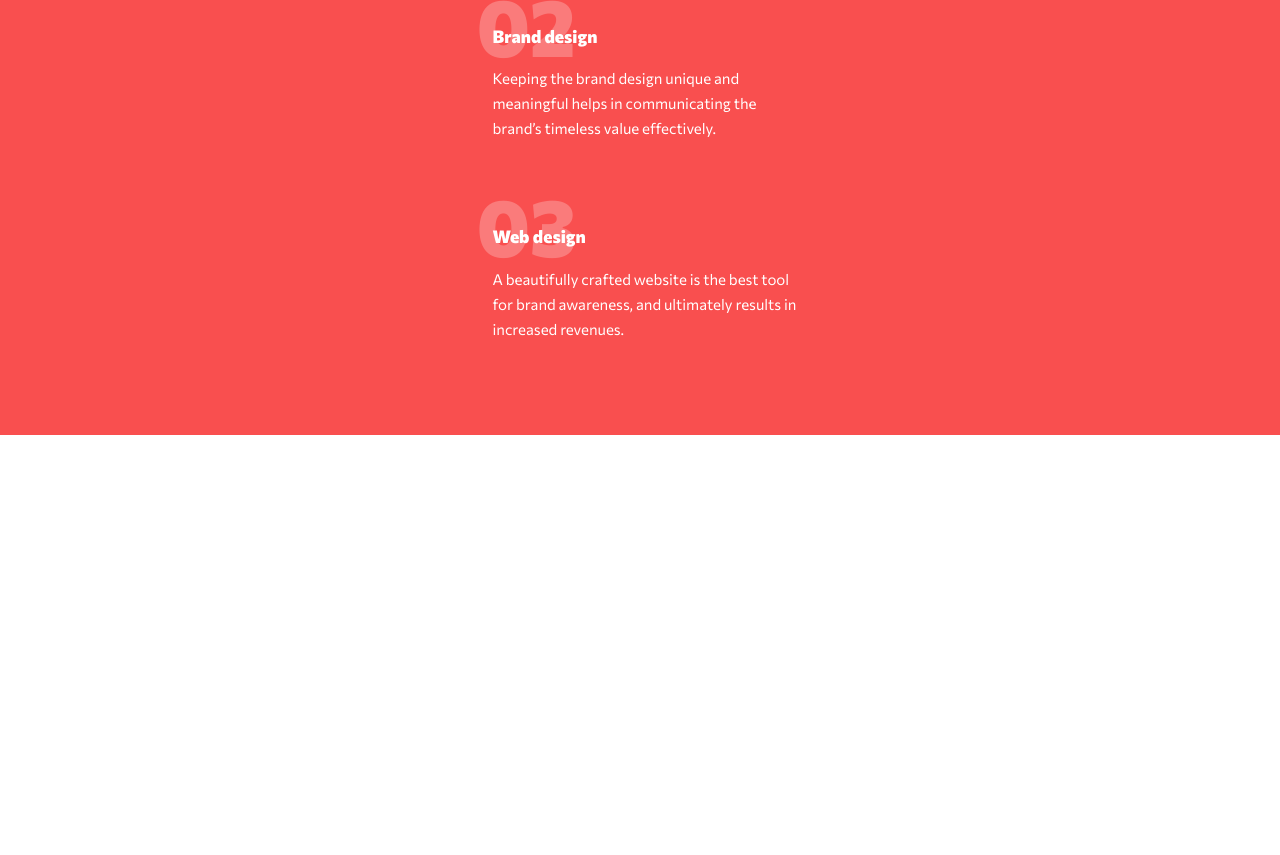
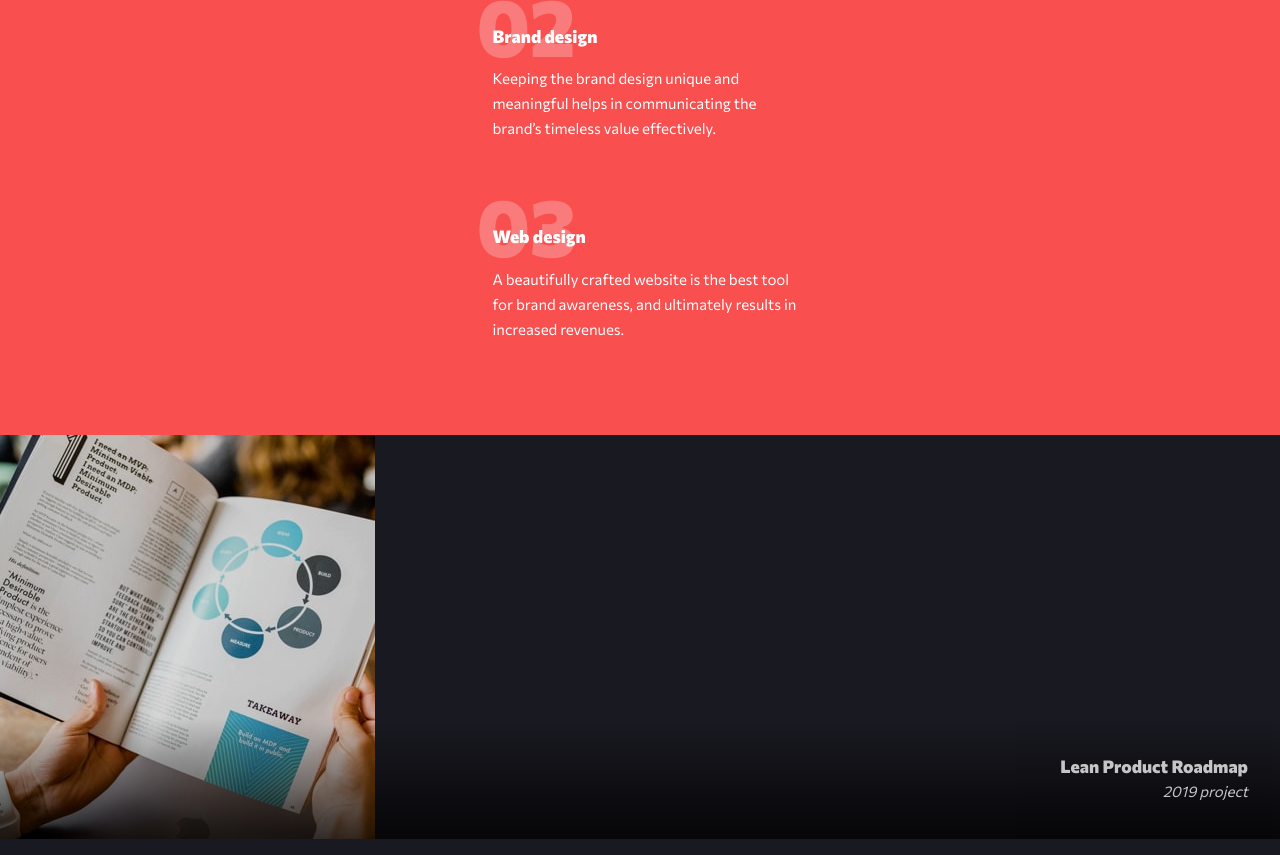
Before and after one commit to jnnrdn/creative-single-page-site, a website: page src/index.html in a window 1280 px wide. Shown: the part 1945-2800 px from the top of the page. Drawn offline with nearby package versions, Linux system fonts and the light colour scheme; files that its build step writes are made by us from their sources; files whose address does not match are found by name.

Commit message:
Structure and style first portfolio item

```diff
--- a/src/index.html
+++ b/src/index.html
@@ -79,11 +79,19 @@
       </div>
     </section>
 
-    <ul class="portfolio light">
-      <li>
+    <section class="portfolio light">
+      <ul class="portfolio__slider">
+        <li class="portfolio__item">
+          <figure class="portfolio__image">
+            <img src="/assets/mobile/image-slide-1.jpg" alt="">
+            <figcaption class="portfolio__figcaption">
+              <h3>Lean Product Roadmap</h3>
+              <i>2019 project</i>
+            </figcaption>
+          </figure>
+          <div class="portfolio__content">
             <h2>Brand naming & guidelines</h2>
-        <h3>Lean Product Roadmap</h3>
-        <p>2019 project</p>
+          </div>
         </li>
         <li>
           <h2>Brand identity & merchandise</h2>
@@ -96,6 +104,7 @@
           <p>2016 Project</p>
         </li>
       </ul>
+    </section>
 
     <div class="cta">
       <div class="left">
--- a/src/scss/_base.scss
+++ b/src/scss/_base.scss
@@ -30,6 +30,28 @@ ul, ol {
 
 figure {
     @include reset-whitespace;
+    position: relative;
+    width: 100vw;
+}
+
+figcaption {
+    @include reset-whitespace;
+    position: absolute;
+    bottom: 0;
+    right: 0;
+    width: 100%;
+    background: linear-gradient(180deg, rgba(0, 0, 0, 0.0001) 0%, #000000 100%);
+    mix-blend-mode: normal;
+    opacity: 0.75;
+    display: flex;
+    flex-direction: column;
+    justify-content: flex-end;
+    align-items: flex-end;
+    padding: 36px 32px 35px;
+}
+
+img {
+    display: block;
 }
 
 .light {
--- /dev/null
+++ b/src/scss/sections/_portfolio.scss
@@ -0,0 +1,14 @@
+.portfolio {
+
+    &__item {
+
+        background-color: $black;
+        h3 {
+            @include reset-whitespace;
+        }
+    }
+
+    &__content {
+        padding: 64px 24px;
+    }
+}
--- a/src/scss/style.scss
+++ b/src/scss/style.scss
@@ -11,3 +11,4 @@
 @import 'sections/hero';
 @import 'sections/about';
 @import 'sections/approach';
+@import 'sections/portfolio';
```
Lines whose indentation alone changed are shown as unchanged.
